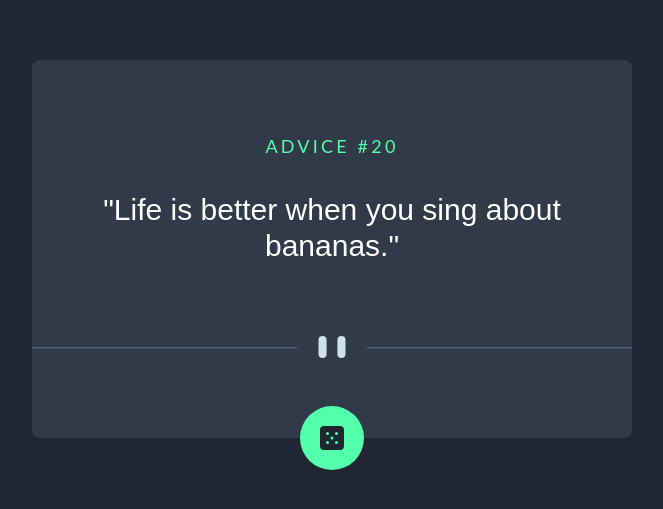
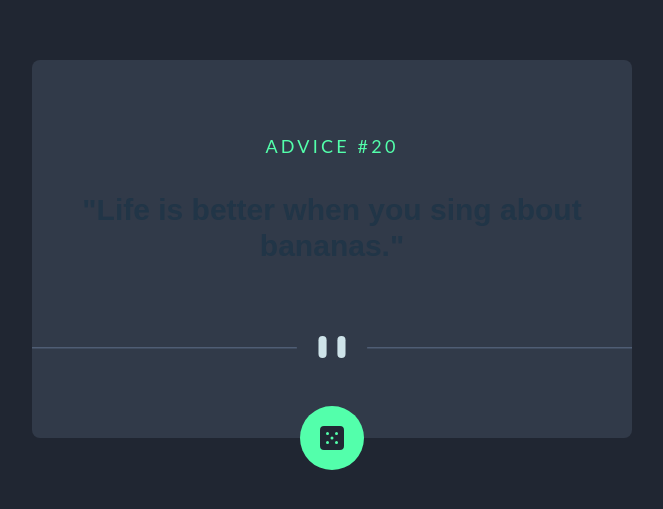
Before and after one commit to Ripdiegozz/advice-generator-app, a React (Vite) app: page / in a window 1280 px wide. Shown: the part 103-612 px from the top of the page, without its empty margins (308-971 px from the left). Built offline with nearby package versions, Linux system fonts and the light colour scheme.

Commit message:
Some css styles changed to styling guide

```diff
--- a/src/components/AdviceCard.jsx
+++ b/src/components/AdviceCard.jsx
@@ -3,9 +3,9 @@ import React from 'react'
 function AdviceCard() {
 
   return (
-      <div className='text-white text-center py-6 px-10 bg-[rgba(49,58,73,255)] rounded-tr-lg rounded-tl-lg'>
+      <div className='text-[hsl(123, 38%, 86%)] text-center py-6 px-10 bg-[rgba(49,58,73,255)] rounded-tr-lg rounded-tl-lg'>
         <p className='pt-12 pb-8 text-lg text-[#53ffab] tracking-[0.2rem] font-lato uppercase' id='advice-id'>ADVICE #20</p>
-        <h2 className='text-3xl pb-12 font-serif' id='advice-quote'>"Life is better when you sing about bananas."</h2>
+        <h2 className='text-3xl pb-12 font-serif font-bold' id='advice-quote'>"Life is better when you sing about bananas."</h2>
       </div>
   )
 }
--- a/tailwind.config.cjs
+++ b/tailwind.config.cjs
@@ -8,7 +8,7 @@ module.exports = {
     extend: {
       fontFamily: {
         'lato': ["Lato, sans-serif"],
-        'serif': ["Figtree, sans-serif"]
+        'serif': ["'Manrope', sans-serif"]
       },
     },
   },
```
Also changed, not shown: 1 other file (tests, documents, lock files or other folders).
